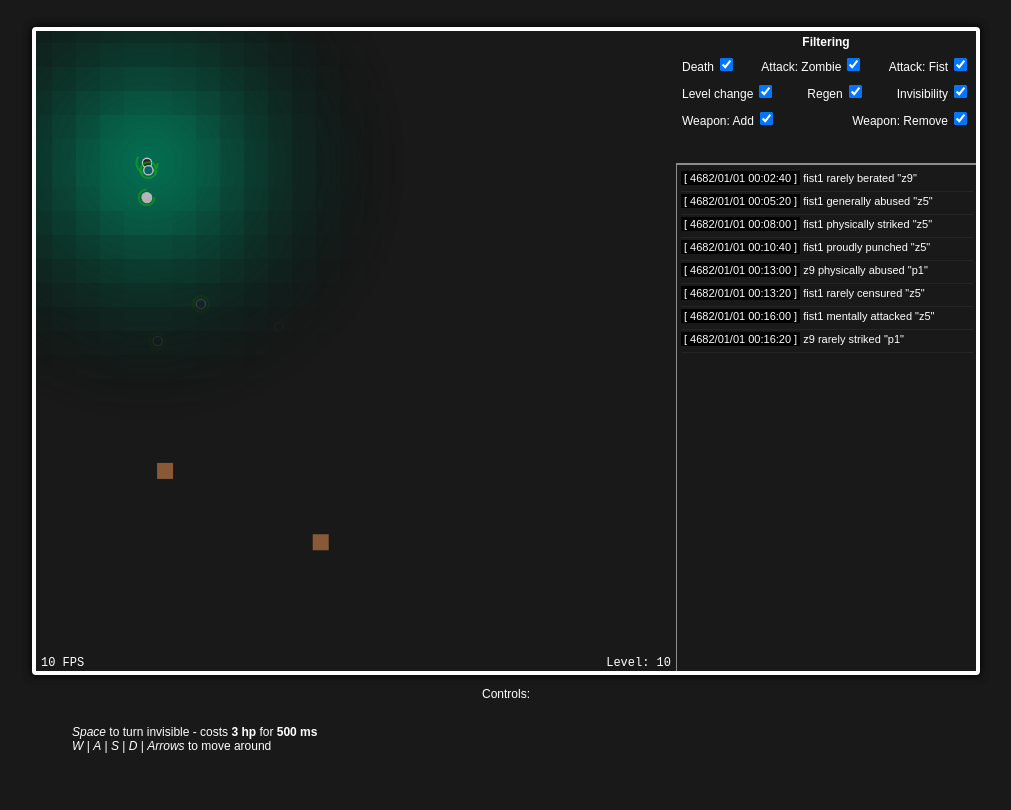
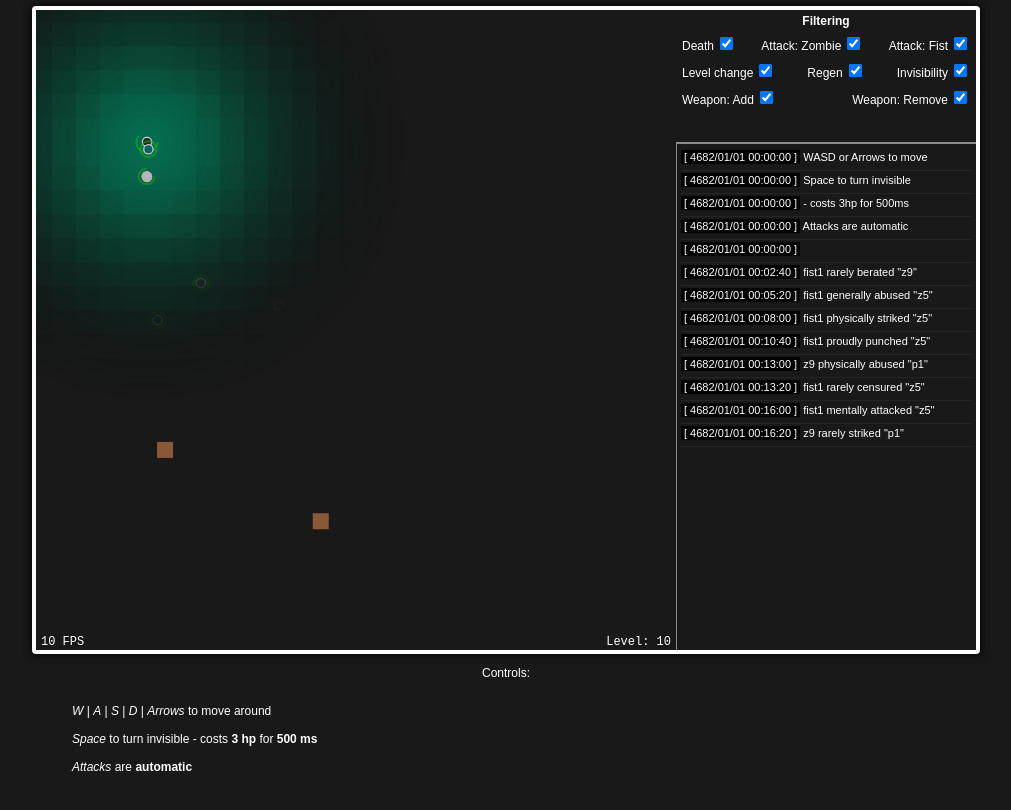
Before and after one commit to Mobilpadde/downwards, a website built with Vite: page index.html in a window 1280 px wide. Shown: the whole page, without its empty margins (142-1153 px from the left). Built offline with nearby package versions, Linux system fonts and the light colour scheme; animation ran at ten frames a second.

Commit message:
Logs and attack answer

```diff
--- a/index.html
+++ b/index.html
@@ -20,9 +20,11 @@
     <p>
       Controls:
       <ul>
+        <li><i>W</i> | <i>A</i> | <i>S</i> | <i>D</i> | <i>Arrows</i> to move around</li>
+        <br/>
         <li><i>Space</i> to turn invisible - costs <b>3 hp</b> for <b>500 ms</b></li>
-        <!-- <li><i>Space</i> to attack</li> -->
-        <li><i>W</i> | <i>A</i> | <i>S</i> | <i>D</i> | <i>Arrows</i> to move around</li>
+        <br/>
+        <li><i>Attacks</i> are <b>automatic</b></li>
       </ul>
     </p>
     <script type="module" src="./js/main.js"></script>
--- a/js/main.js
+++ b/js/main.js
@@ -12,6 +12,13 @@ import Zombie from "./creatures/zombie";
 import Player from "./creatures/player";
 import Ladder from "./entities/ladder";
 
+[
+  "WASD or Arrows to move",
+  "Space to turn invisible",
+  "- costs 3hp for 500ms",
+  "Attacks are automatic",
+  "",
+].forEach((t) => Log(t, true));
 makeFilters();
 
 const mainRenderer = new Renderer(s.map.size);
```
